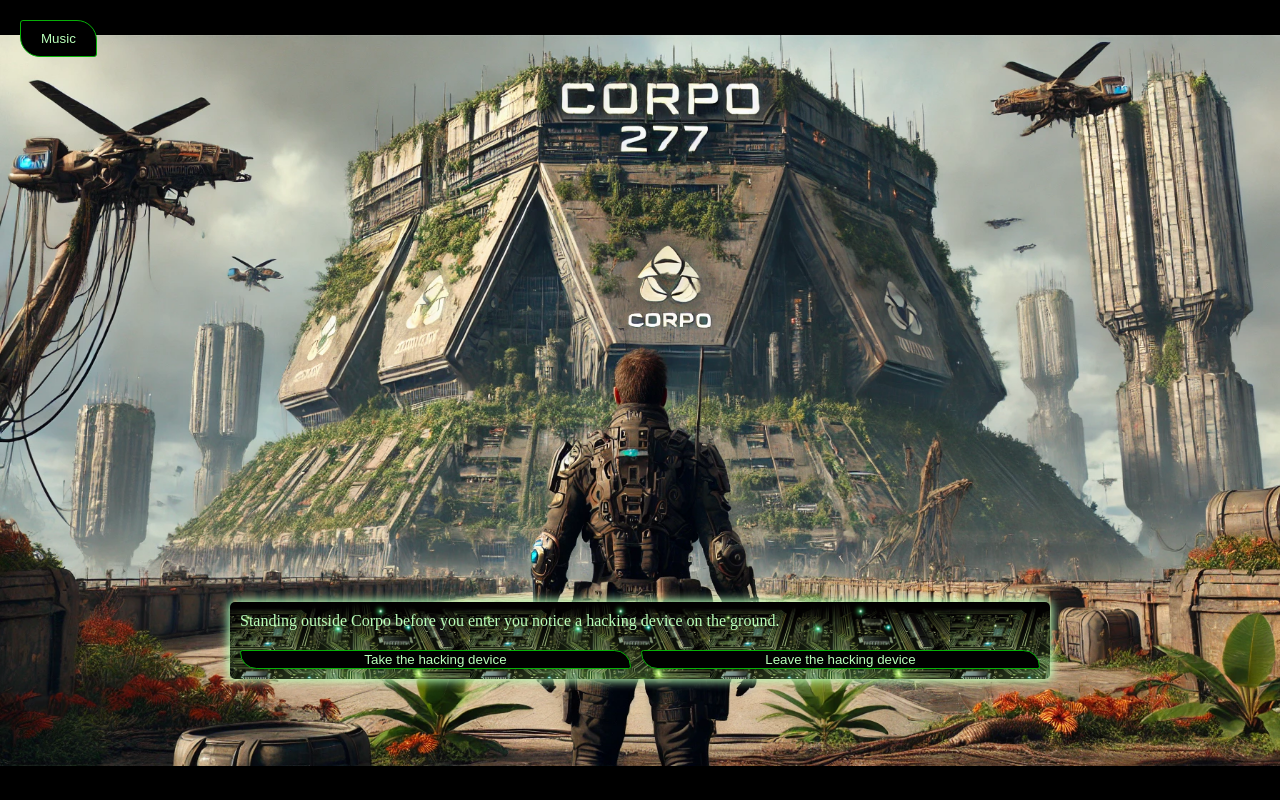
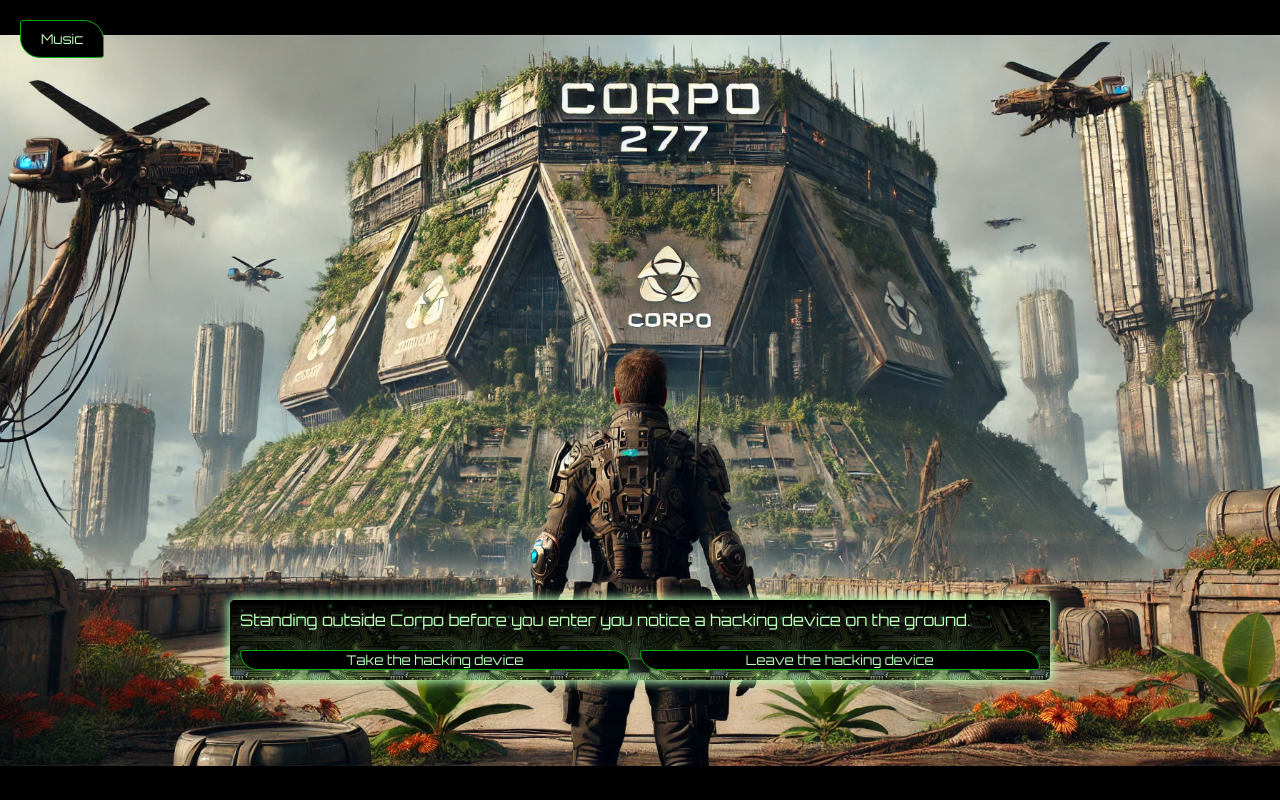
Before and after one commit to sambow7/Browser-Based-Game-P1, a plain HTML site: page index.html in a window 1280 px wide. Drawn offline with Linux system fonts and the light colour scheme.

Commit message:
css text gradient

```diff
--- a/css/style.css
+++ b/css/style.css
@@ -27,11 +27,13 @@ body {
   padding: 10px;
   border-radius: 5px;
   box-shadow: 0 0 10px 2px;
-  background-image: url("./images/Circut_board_image.jpg");
-  background-size: 15em;
   background-repeat: contain;
-  color: rgb(186, 255, 186);
+  color:  rgb(186, 255, 186);
   margin-top: 30em;
+  font-family: 'Orbitron', sans-serif;
+  background: linear-gradient(to top, rgba(255,0,0,0) 0%,rgba(0, 0, 0, 0.65) 30%),
+  url("./images/Circut_board_image.jpg") repeat;
+  background-size: 10em;
 
 }
 
@@ -48,6 +50,7 @@ body {
   border: 1px solid rgb(7, 177, 7);
   border-radius: 3px 20px;
   color: rgb(186, 255, 186);
+  font-family: 'Orbitron', sans-serif;
 }
 
 .btn:hover {
--- a/index.html
+++ b/index.html
@@ -6,6 +6,7 @@
   <meta name="viewport" content="width=device-width, initial-scale=1.0">
   <link rel="stylesheet" href="./css/style.css">
   <script defer src="./js/app.js"></script>
+  <link href="https://fonts.googleapis.com/css2?family=Orbitron:wght@400;700&display=swap" rel="stylesheet">
   <title>CORPO</title>
 </head>
 
--- a/js/app.js
+++ b/js/app.js
@@ -239,7 +239,7 @@ const textNodes = [
   },
   {
     id: 11,
-    text: 'You threw your tablet at the robot and he steps on it like a lego and falls over. After the dust settled you saw the robot short circuted. Seeing your victory you decide to claim Corpo as yours and live out the rest of your days there.',
+    text: 'You threw your tablet at the robot. He steps on it like a lego and falls over. After the dust settled you saw the robot short circuted. Seeing your victory you decide to claim Corpo as yours and live out the rest of your days there.',
     options: [
       {
         text: 'Victory! Play Again.',
```
